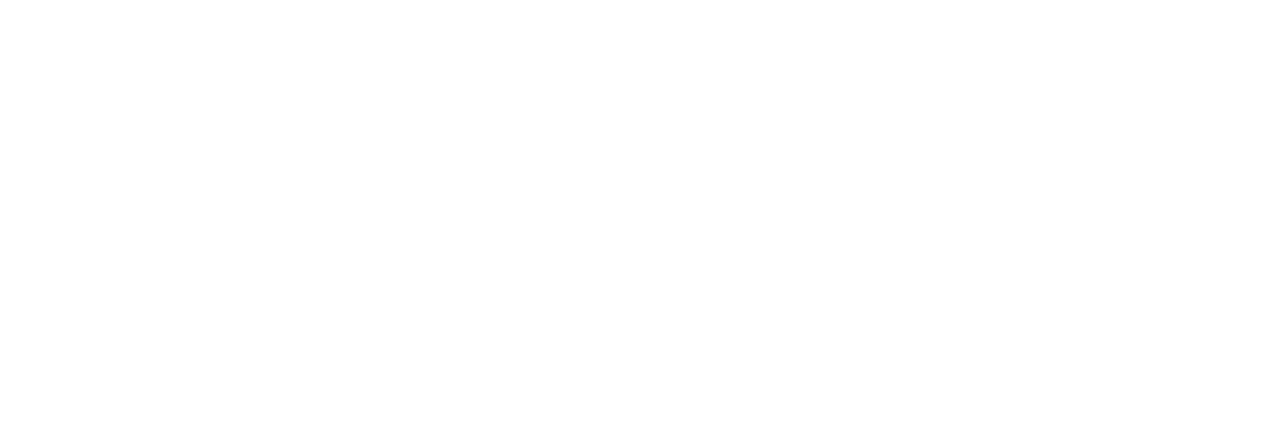
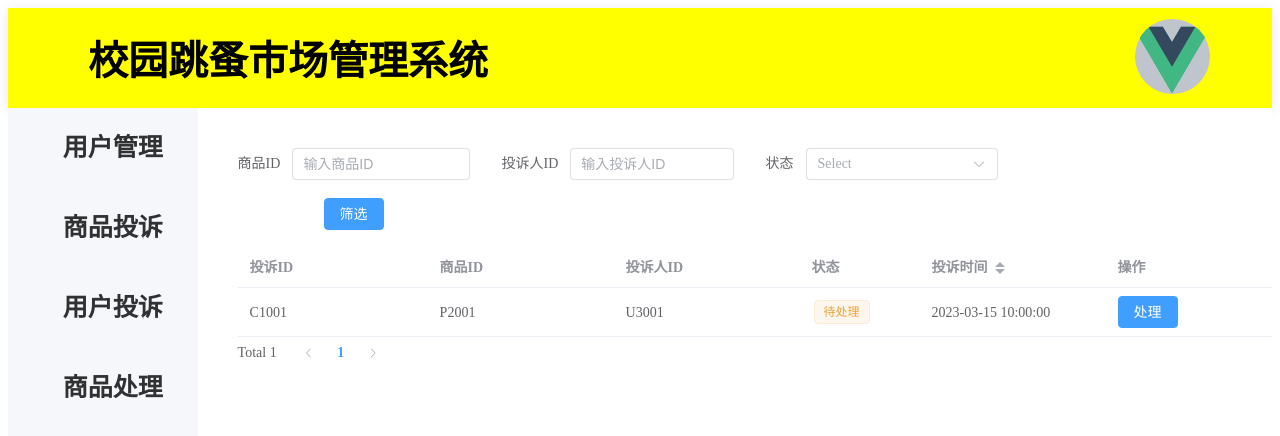
Before and after one commit to LittttleRed/CFMP, a Vue app in the folder 前端/cfmp-front-end/: page /root/complaint_product in a window 1280 px wide. Before the commit this address had no page. Shown: the top 436 px of the page. Built offline with nearby package versions, Linux system fonts and the light colour scheme.

Commit message:
create root

```diff
--- a/前端/cfmp-front-end/package.json
+++ b/前端/cfmp-front-end/package.json
@@ -15,6 +15,7 @@
   },
   "devDependencies": {
     "@vitejs/plugin-vue": "^5.2.1",
+    "sass-embedded": "^1.88.0",
     "vite": "^6.2.0"
   }
 }
--- a/前端/cfmp-front-end/src/components/root/LeftBar.vue
+++ b/前端/cfmp-front-end/src/components/root/LeftBar.vue
@@ -7,19 +7,21 @@
       text-color="#303133"
       active-text-color="#409EFF"
       router
+        @open="handleOpen"
+        @close="handleClose"
     >
       <el-menu-item index="user">
-        <i class="el-icon-user"></i>
         <span slot="title">用户管理</span>
       </el-menu-item>
+          <el-menu-item index="/root/complaint_product">
+          <span>商品投诉</span>
+        </el-menu-item>
+      <el-menu-item index="/root/complaint_user">
+          <span>用户投诉</span>
+        </el-menu-item>
 
-      <el-menu-item index="complaint">
-        <i class="el-icon-warning"></i>
-        <span slot="title">投诉处理</span>
-      </el-menu-item>
 
       <el-menu-item index="product">
-        <i class="el-icon-goods"></i>
         <span slot="title">商品处理</span>
       </el-menu-item>
     </el-menu>
@@ -39,23 +41,32 @@
 
 <style scoped>
 .left-bar-container {
-  width: 200px;
+  width: 100%;
   min-height: 100vh;
   background-color: #f5f7fa;
 }
-
 .el-menu-vertical {
   border-right: none;
 }
-
-.el-menu-item {
+.el-sub-menu{
+  text-align: center;
+}
+.complaints{
+  text-align: center;
+}
+.el-menu-item  {
   font-size: 20px;
   font-weight: bold;
   height: 80px;
   line-height: 56px;
+  margin-right: 0;
+  padding-right: 0;
+}
+.el-menu-item span{
+  font-size: 25px;
+  text-align: center;
+  margin: 0 auto;
 }
 
-.el-menu-item i {
-  margin-right: 8px;
-}
+
 </style>
--- a/前端/cfmp-front-end/src/router/routes.js
+++ b/前端/cfmp-front-end/src/router/routes.js
@@ -29,6 +29,17 @@
         name: 'UserManagement',
         component: () => (import('../views/root/user.vue')),
         meta: {title: '用户管理'}
+      },
+      {
+        path: 'complaint_product',
+        name: 'productManagement',
+        component: () => (import('../views/root/complaint_product.vue')),
+        meta: {title: '投诉管理'}
+      },{
+        path: 'complaint_user',
+        name: 'userManagement',
+        component: () => (import('../views/root/complaint_user.vue')),
+        meta: {title: '投诉管理'}
       }
     ]
   }
--- /dev/null
+++ b/前端/cfmp-front-end/src/views/root/complaint_product.vue
@@ -0,0 +1,127 @@
+<!-- src/views/complaint/GoodsComplaint.vue -->
+<template>
+  <div class="complaint-container">
+    <!-- 搜索表单 -->
+    <el-form :model="searchForm" inline class="search-form">
+      <el-form-item label="商品ID">
+        <el-input v-model="searchForm.target_id" placeholder="输入商品ID"></el-input>
+      </el-form-item>
+
+      <el-form-item label="投诉人ID">
+        <el-input v-model="searchForm.complainer_id" placeholder="输入投诉人ID"></el-input>
+      </el-form-item>
+
+      <el-form-item label="状态">
+        <el-select v-model="searchForm.status" clearable>
+          <el-option label="全部" value=""></el-option>
+          <el-option label="待处理" value="0"></el-option>
+          <el-option label="已处理" value="1"></el-option>
+        </el-select>
+      </el-form-item>
+      <el-form-item>
+        <el-button type="primary" class="filter-button" @click="handleSearch">筛选</el-button>
+      </el-form-item>
+    </el-form>
+
+    <!-- 投诉列表 -->
+    <el-table :data="complaintList" style="width: 100%">
+      <el-table-column prop="id" label="投诉ID"></el-table-column>
+      <el-table-column label="商品ID">
+        <template #default="{row}">{{ row.target_id }}</template>
+      </el-table-column>
+      <el-table-column prop="complainer_id" label="投诉人ID"></el-table-column>
+      <el-table-column label="状态" width="120">
+        <template #default="{row}">
+          <el-tag :type="row.status === '0' ? 'warning' : 'success'">
+            {{ statusMap[row.status] }}
+          </el-tag>
+        </template>
+      </el-table-column>
+      <el-table-column prop="created_at" label="投诉时间" sortable></el-table-column>
+      <el-table-column label="操作">
+        <template #default="{row}">
+          <el-button type="primary" size="mini" @click="handleDetail(row)">处理</el-button>
+        </template>
+      </el-table-column>
+    </el-table>
+
+    <!-- 分页 -->
+    <el-pagination
+      :current-page="pagination.page"
+      :page-size="pagination.page_size"
+      layout="total, prev, pager, next"
+      :total="pagination.total"
+      @current-change="handlePageChange"
+    ></el-pagination>
+  </div>
+</template>
+
+<script>
+export default {
+  name: 'GoodsComplaint',
+  data() {
+    return {
+      searchForm: {
+        target_type: '0', // 固定为商品投诉
+        target_id: '',
+        complainer_id: '',
+        status: '',
+        ordering: '-created_at'
+      },
+      statusMap: { '0': '待处理', '1': '已处理' },
+      complaintList: [
+        // 模拟数据
+        {
+          id: 'C1001',
+          target_id: 'P2001',
+          complainer_id: 'U3001',
+          status: '0',
+          created_at: '2023-03-15 10:00:00'
+        }
+      ],
+      pagination: {
+        page: 1,
+        page_size: 10,
+        total: 1
+      }
+    }
+  },
+  methods: {
+    handleSearch() {
+      console.log('搜索参数：', this.searchForm)
+    },
+    handleDetail(row) {
+      console.log('处理投诉：', row.id)
+    },
+    handlePageChange(page) {
+      this.pagination.page = page
+    }
+  }
+}
+</script>
+<style scoped>
+.complaint-container {
+  padding: 20px;
+  width: 100%;
+}
+
+.search-form {
+  width: 100%;
+}
+.filter-button{
+ margin:  0 auto;
+}
+.el-table-column{
+  height: 100px;
+}
+.el-form{
+  width: 100%;
+}
+.el-form-item {
+  width:22%;
+}
+
+.el-tag {
+  margin: 2px;
+}
+</style>
--- /dev/null
+++ b/前端/cfmp-front-end/src/views/root/complaint_user.vue
@@ -0,0 +1,123 @@
+<!-- src/views/complaint/UserComplaint.vue -->
+<template>
+  <div class="complaint-container">
+    <!-- 搜索表单（差异部分） -->
+    <el-form :model="searchForm" inline class="search-form">
+      <el-form-item label="用户ID">
+        <el-input v-model="searchForm.target_id" placeholder="输入用户ID"></el-input>
+      </el-form-item>
+      <el-form-item label="投诉人ID">
+        <el-input v-model="searchForm.complainer_id" placeholder="输入投诉人ID"></el-input>
+      </el-form-item>
+
+      <el-form-item label="状态">
+        <el-select v-model="searchForm.status" clearable>
+          <el-option label="全部" value=""></el-option>
+          <el-option label="待处理" value="0"></el-option>
+          <el-option label="已处理" value="1"></el-option>
+        </el-select>
+      </el-form-item>
+      <el-form-item>
+        <el-button type="primary" class="filter-button" @click="handleSearch">筛选</el-button>
+      </el-form-item>
+    </el-form>
+
+    <!-- 表格差异列 -->
+    <el-table :data="complaintList" style="width: 100%">
+      <el-table-column label="被投诉用户ID">
+        <template #default="{row}">{{ row.target_id }}</template>
+      </el-table-column>
+       <el-table-column prop="complainer_id" label="投诉人ID"></el-table-column>
+      <el-table-column label="状态">
+        <template #default="{row}">
+          <el-tag :type="row.status === '0' ? 'warning' : 'success'">
+            {{ statusMap[row.status] }}
+          </el-tag>
+        </template>
+      </el-table-column>
+      <el-table-column prop="created_at" label="投诉时间" sortable></el-table-column>
+      <el-table-column label="操作">
+        <template #default="{row}">
+          <el-button type="primary" size="mini" @click="handleDetail(row)">处理</el-button>
+        </template>
+      </el-table-column>
+    </el-table>
+   <el-pagination
+      :current-page="pagination.page"
+      :page-size="pagination.page_size"
+      layout="total, prev, pager, next"
+      :total="pagination.total"
+      @current-change="handlePageChange"
+    ></el-pagination>
+  </div>
+</template>
+
+<script>
+export default {
+  name: 'UserComplaint',
+  data() {
+    return {
+      searchForm: {
+        target_type: '1', // 固定为用户投诉
+       target_id: '',
+        complainer_id: '',
+        status: '',
+        ordering: '-created_at'
+      },
+      statusMap: { '0': '待处理', '1': '已处理' },
+      complaintList: [
+        // 模拟数据
+        {
+          id: 'C1001',
+          target_id: 'P2001',
+          complainer_id: 'U3001',
+          status: '0',
+          created_at: '2023-03-15 10:00:00'
+        }
+      ],
+      pagination: {
+        page: 1,
+        page_size: 10,
+        total: 1
+      }
+    }
+  },
+  methods: {
+    handleSearch() {
+      console.log('搜索参数：', this.searchForm)
+    },
+    handleDetail(row) {
+      console.log('处理投诉：', row.id)
+    },
+    handlePageChange(page) {
+      this.pagination.page = page
+    }
+  }
+}
+</script>
+<style scoped>
+.complaint-container {
+  padding: 20px;
+  width: 100%;
+}
+
+.search-form {
+  width: 100%;
+}
+.filter-button{
+ margin:  0 auto;
+}
+.el-table-column{
+  height: 100px;
+}
+.el-form{
+  width: 100%;
+}
+.el-form-item {
+  width:22%;
+}
+
+.el-tag {
+  margin: 2px;
+}
+</style>
--- a/前端/cfmp-front-end/src/views/root/index.vue
+++ b/前端/cfmp-front-end/src/views/root/index.vue
@@ -19,7 +19,6 @@
       </main>
     </div>
 
-  <h1>root-index</h1>
 </template>
 
 <style scoped>
@@ -29,7 +28,7 @@
   z-index: 1000;
 }
 .left-sidebar {
-  width: 200px;
+  width: 15%;
   background: #f5f7fa;
   overflow-y: auto;
 }
@@ -41,7 +40,8 @@
 
 .main-content {
   flex: 1;
-  padding: 20px;
+  padding-top: 20px;
+  padding-left: 20px;
   overflow-y: auto;
   background: #fff;
 }
--- a/前端/cfmp-front-end/src/views/root/user.vue
+++ b/前端/cfmp-front-end/src/views/root/user.vue
@@ -23,7 +23,7 @@
       </el-form-item>
 
       <el-form-item>
-        <el-button type="primary" @click="handleSearch">搜索</el-button>
+        <el-button class="search-button" type="primary" @click="handleSearch">搜索</el-button>
       </el-form-item>
     </el-form>
 
@@ -33,10 +33,10 @@
       style="width: 100%"
       :default-sort="{ prop: 'createTime', order: 'descending' }"
     >
-      <el-table-column prop="id" label="用户ID" width="120"></el-table-column>
-      <el-table-column prop="name" label="姓名" width="150"></el-table-column>
-      <el-table-column prop="phone" label="手机号" width="180"></el-table-column>
-      <el-table-column prop="status" label="状态" width="120">
+      <el-table-column prop="id" label="用户ID" ></el-table-column>
+      <el-table-column prop="name" label="姓名" ></el-table-column>
+      <el-table-column prop="phone" label="手机号" ></el-table-column>
+      <el-table-column prop="status" label="状态" >
         <template #default="{ row }">
           <el-tag :type="row.status === '0' ? 'success' : 'danger'">
             {{ row.status === '0' ? '正常' : '已封禁' }}
@@ -47,9 +47,8 @@
         prop="createTime"
         label="创建时间"
         sortable
-        width="200"
       ></el-table-column>
-      <el-table-column label="操作" width="120">
+      <el-table-column label="操作">
         <template #default="{ row }">
           <el-button
             v-if="row.status === '0'"
@@ -70,6 +69,13 @@
         </template>
       </el-table-column>
     </el-table>
+     <el-pagination
+      :current-page="pagination.page"
+      :page-size="pagination.page_size"
+      layout="total, prev, pager, next"
+      :total="pagination.total"
+      @current-change="handlePageChange"
+    ></el-pagination>
   </div>
 </template>
 
@@ -82,6 +88,11 @@
   components: {LeftBar, Head},
   data() {
     return {
+      pagination: {
+        page: 1,
+        page_size: 10,
+        total: 1
+      },
       searchForm: {
         id: '',
         name: '',
@@ -98,11 +109,11 @@
           createTime: '2023-03-15 10:00:00'
         },
         {
-          id: '1002',
-          name: '李四',
-          phone: '13900139000',
+          id: '1001',
+          name: '张三',
+          phone: '13800138000',
           status: '1',
-          createTime: '2023-03-16 14:30:00'
+          createTime: '2023-03-15 10:00:00'
         }
       ]
     }
@@ -127,14 +138,23 @@
 <style scoped>
 .user-management {
   padding: 20px;
+  width: 100%;
 }
 
 .search-form {
-  margin-bottom: 20px;
+  width: 100%;
 }
-
+.search-button{
+ margin:  0 auto;
+}
+.el-table-column{
+  height: 100px;
+}
+.el-form{
+  width: 100%;
+}
 .el-form-item {
-  margin-right: 20px;
+  width:18%;
 }
 
 .el-tag {
```
Also changed, not shown: 1 other file (tests, documents, lock files or other folders).
